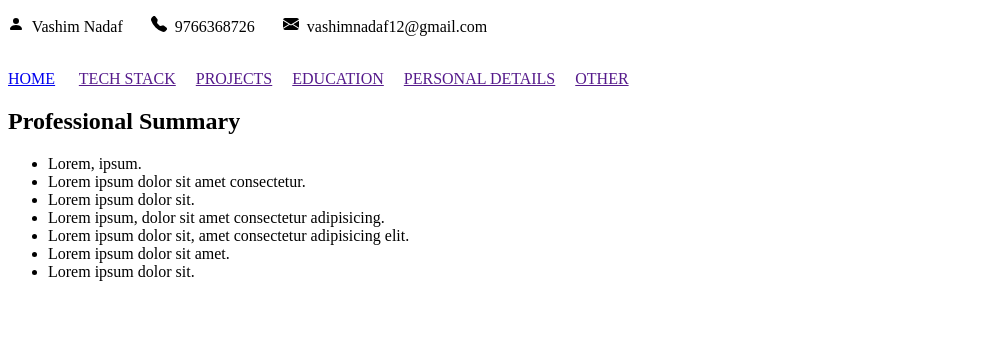
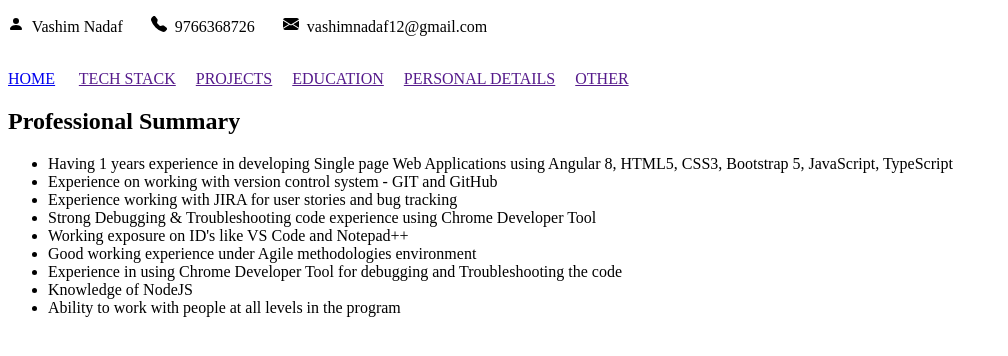
Before and after one commit to Vashim12/my_profile, a plain HTML site: page index.html in a window 1280 px wide. Shown: the whole page, without its empty margins (0-1008 px from the left). Drawn offline with Linux system fonts and the light colour scheme.

Commit message:
Update HOME
Update HOME

```diff
--- a/index.html
+++ b/index.html
@@ -35,13 +35,15 @@
       <section id="home">
         <h2>Professional Summary</h2>
         <ul>
-          <li>Lorem, ipsum.</li>
-          <li>Lorem ipsum dolor sit amet consectetur.</li>
-          <li>Lorem ipsum dolor sit.</li>
-          <li>Lorem ipsum, dolor sit amet consectetur adipisicing.</li>
-          <li>Lorem ipsum dolor sit, amet consectetur adipisicing elit.</li>
-          <li>Lorem ipsum dolor sit amet.</li>
-          <li>Lorem ipsum dolor sit.</li>
+          <li>Having 1 years experience in developing Single page Web Applications using Angular 8, HTML5, CSS3, Bootstrap 5, JavaScript, TypeScript</li>
+          <li>Experience on working with version control system - GIT and GitHub</li>
+          <li>Experience working with JIRA for user stories and bug tracking</li>
+          <li>Strong Debugging & Troubleshooting code experience using Chrome Developer Tool</li>
+          <li>Working exposure on ID's like VS Code and Notepad++</li>
+          <li>Good working experience under Agile methodologies environment</li>
+          <li>Experience in using Chrome Developer Tool for debugging and Troubleshooting the code</li>
+          <li>Knowledge of NodeJS</li>
+          <li>Ability to work with people at all levels in the program</li>
         </ul>
       </section>
     </section>
```
